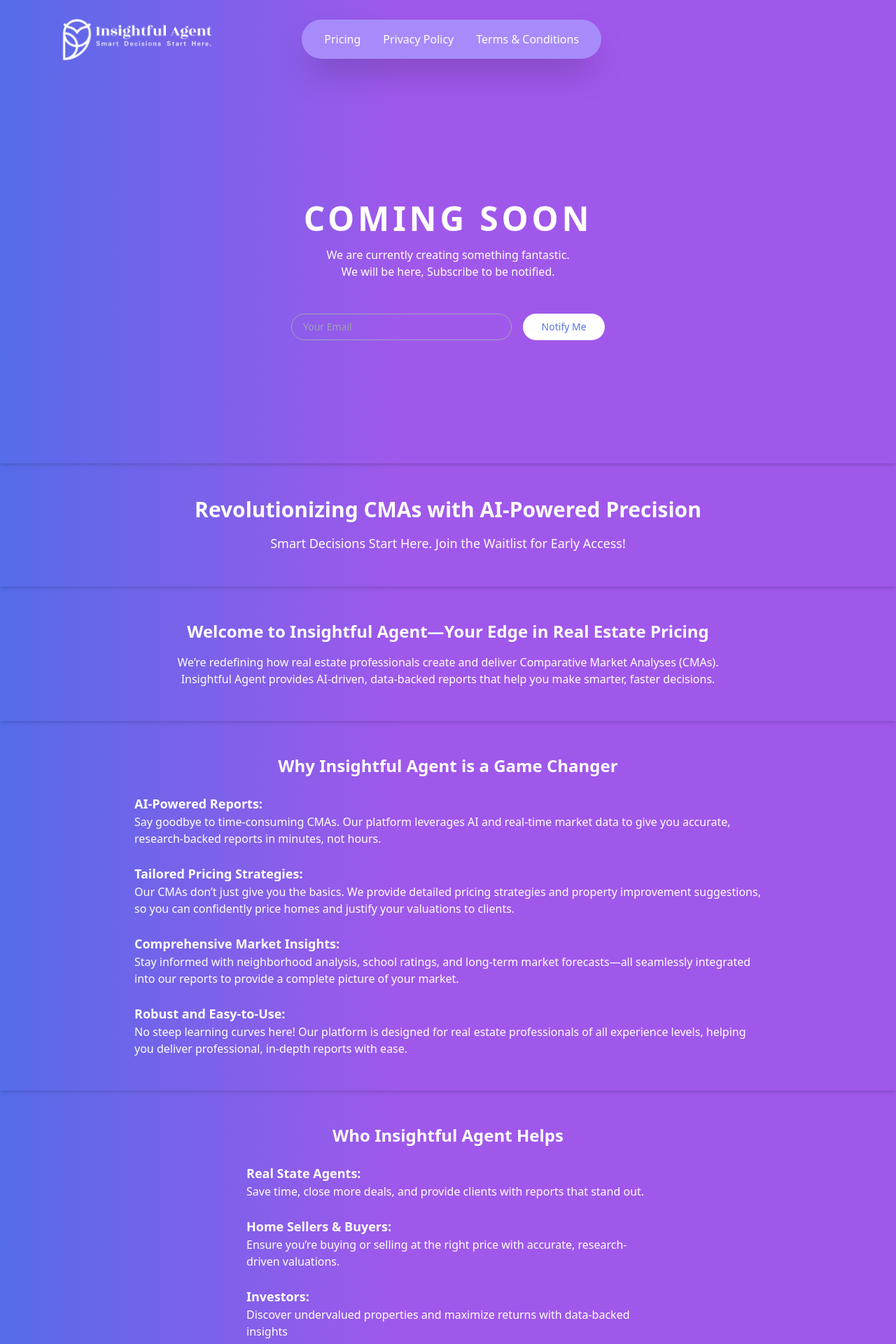
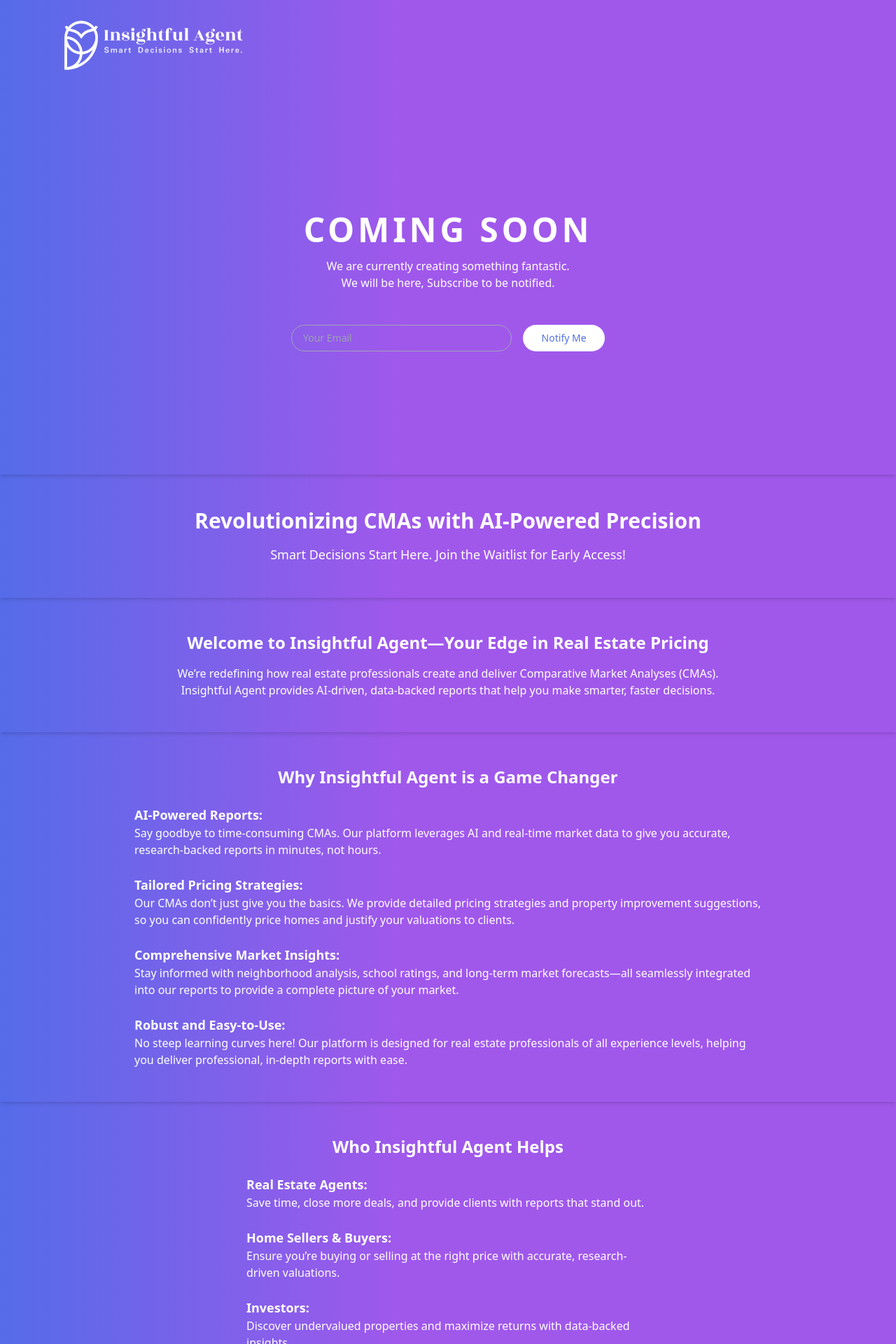
Before and after one commit to adil-16/InsightfulAgent, a React (Vite) app: page / in a window 1280 px wide. Shown: the top 1920 px of the page at 70% size. Built offline with nearby package versions, Linux system fonts and the light colour scheme.

Commit message:
Modify: Coming Soon Page

```diff
--- a/src/pages/LandingPage/LandingPage.jsx
+++ b/src/pages/LandingPage/LandingPage.jsx
@@ -46,11 +46,11 @@ const LandingPage = () => {
           <img
             src="landingLogo.png"
             alt="Logo"
-            className="h-16 md:h-20 w-auto object-contain"
+            className="h-16 md:h-24 w-auto object-contain"
           />
         </div>
 
-        <div className="hidden md:flex flex-grow justify-center items-center">
+        {/* <div className="hidden md:flex flex-grow justify-center items-center">
           <div className="flex items-center space-x-8 bg-violet-400 lg:mr-72 px-8 py-4 rounded-full text-custom-black shadow-2xl">
             <Link to="/pricing" className="text-white hover:text-custom-black">
               Pricing
@@ -68,9 +68,9 @@ const LandingPage = () => {
               Terms & Conditions
             </Link>
           </div>
-        </div>
+        </div> */}
 
-        <div className="md:hidden">
+        {/* <div className="md:hidden">
           <button
             onClick={toggleMenu}
             className="text-white focus:outline-none"
@@ -81,10 +81,10 @@ const LandingPage = () => {
               <FaBars className="h-6 w-6" />
             )}
           </button>
-        </div>
+        </div> */}
       </nav>
 
-      {isMenuOpen && (
+      {/* {isMenuOpen && (
         <div className="md:hidden bg-violet-400 text-center p-4">
           <Link
             to="/pricing"
@@ -105,7 +105,7 @@ const LandingPage = () => {
             Terms & Conditions
           </Link>
         </div>
-      )}
+      )} */}
 
       <div className="flex-grow flex flex-col py-44 justify-center items-center text-center shadow-md">
         <h1 className="text-4xl md:text-5xl font-semibold text-white tracking-widest">
@@ -230,7 +230,7 @@ const LandingPage = () => {
         <div className="mt-6 text-center space-y-6">
           <div className="text-left max-w-xl mx-auto">
             <h4 className="font-semibold text-lg text-white">
-              Real State Agents:
+              Real Estate Agents:
             </h4>
             <p className="text-white">
               Save time, close more deals, and provide clients with reports that
```
